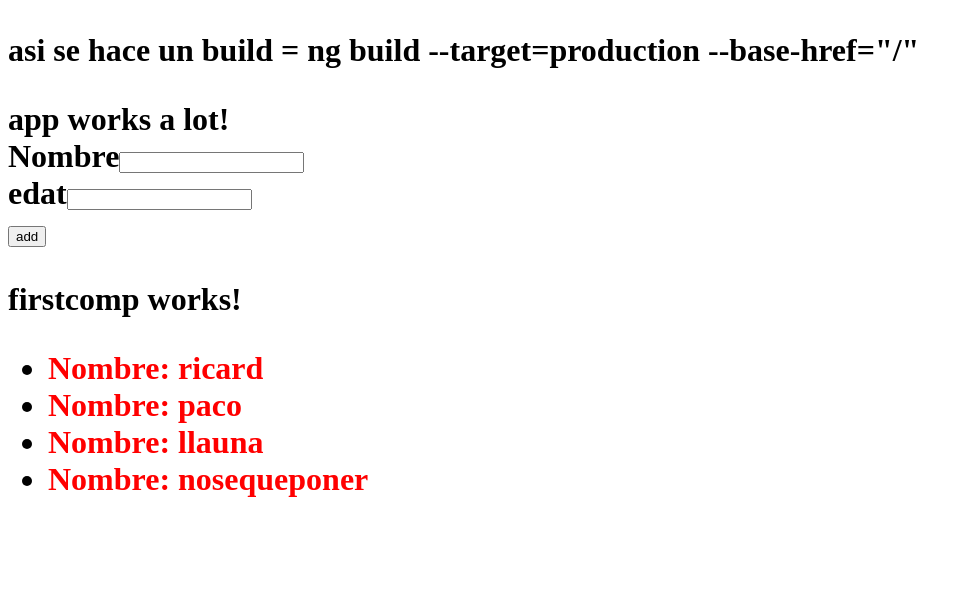
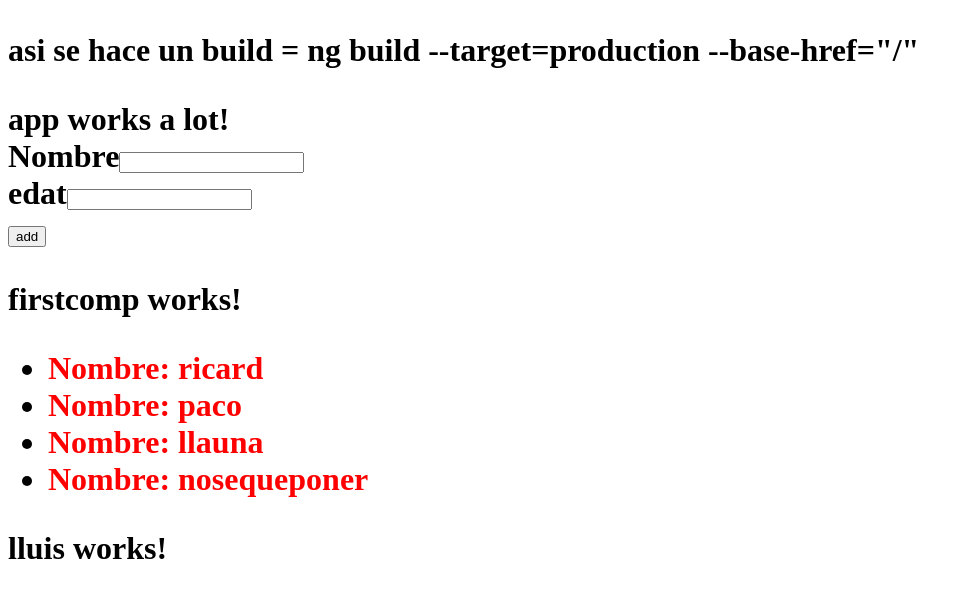
Before and after one commit to ftorredeflot/angular2-test, an Angular app: page / in a window 1280 px wide. Shown: the top 598 px of the page, without its empty margins (0-971 px from the left). Built offline with nearby package versions, Linux system fonts and the light colour scheme.

Commit message:
asi funciona

```diff
--- a/src/app/app.component.html
+++ b/src/app/app.component.html
@@ -12,4 +12,5 @@
   </form>
   <app-firstcomp></app-firstcomp>
   <app-user-list></app-user-list>
+  <app-lluis></app-lluis>
 </h1>
--- a/src/app/app.module.ts
+++ b/src/app/app.module.ts
@@ -7,13 +7,15 @@ import { AppComponent } from './app.component';
 import { FirstcompComponent } from './firstcomp/firstcomp.component';
 import { UserItemComponent } from './user-item/user-item.component';
 import { UserListComponent } from './user-list/user-list.component';
+import { LluisComponent } from './lluis/lluis.component';
 
 @NgModule({
   declarations: [
     AppComponent,
     FirstcompComponent,
     UserItemComponent,
-    UserListComponent
+    UserListComponent,
+    LluisComponent
   ],
   imports: [
     BrowserModule,
--- /dev/null
+++ b/src/app/lluis/lluis.component.html
@@ -0,0 +1,3 @@
+<p>
+  lluis works!
+</p>
--- /dev/null
+++ b/src/app/lluis/lluis.component.ts
@@ -0,0 +1,15 @@
+import { Component, OnInit } from '@angular/core';
+
+@Component({
+  selector: 'app-lluis',
+  templateUrl: './lluis.component.html',
+  styleUrls: ['./lluis.component.css']
+})
+export class LluisComponent implements OnInit {
+
+  constructor() { }
+
+  ngOnInit() {
+  }
+
+}
```
Also changed, not shown: src/app/lluis/lluis.component.css (added), 1 other file (tests, documents, lock files or other folders).
